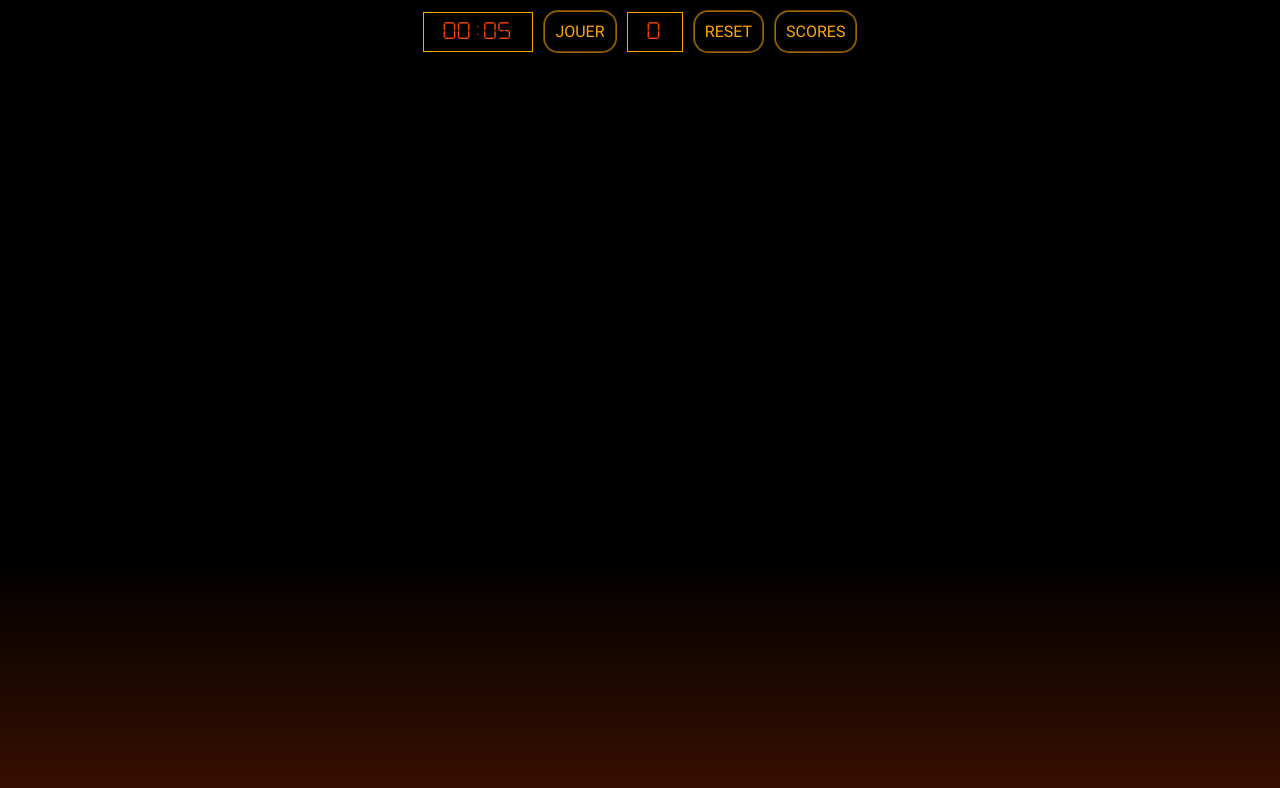
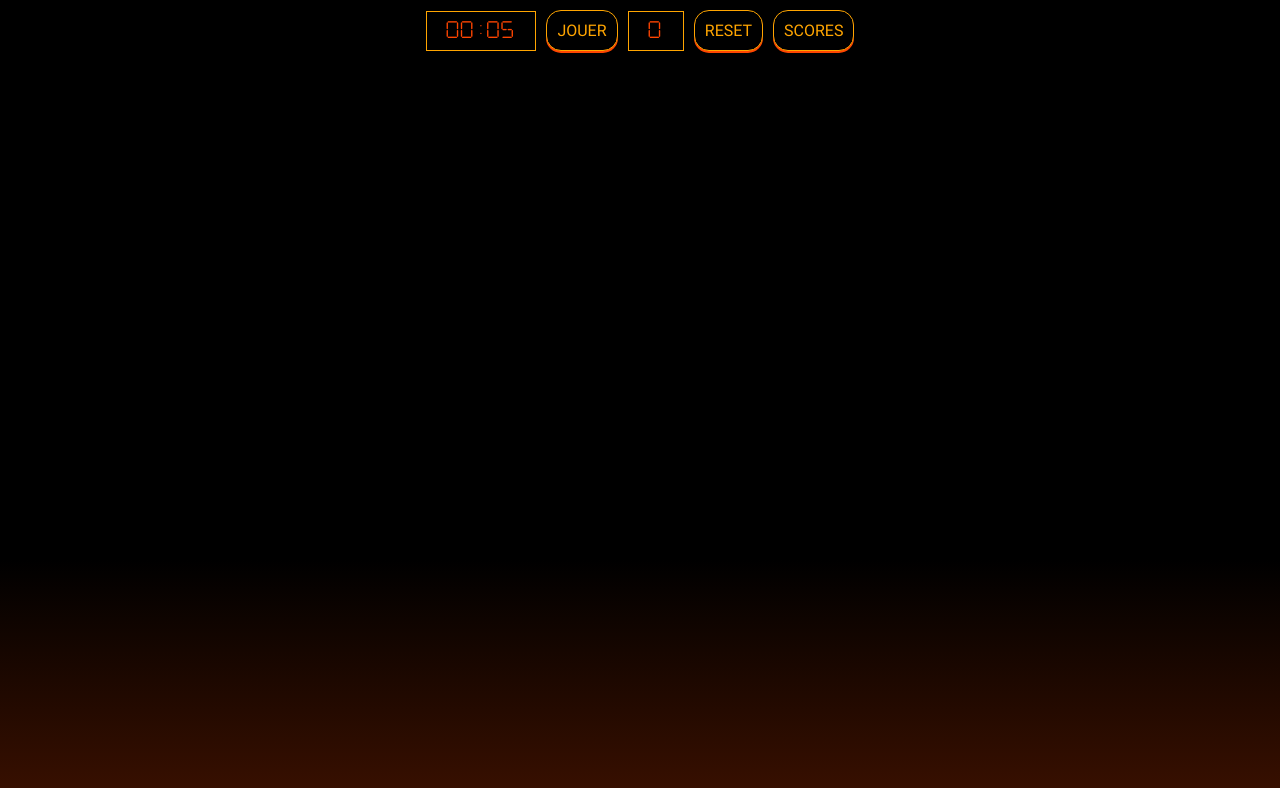
Before and after one commit to JeremyB60/jeudebulles, a plain HTML site: page index.html in a window 1280 px wide. Drawn offline with nearby package versions, Linux system fonts and the light colour scheme.

Commit message:
Correction boutons

```diff
--- a/assets/css/style.css
+++ b/assets/css/style.css
@@ -81,19 +81,27 @@ body {
 }
 
 .score button {
+  display: inline-block;
   padding: 10px;
-  background-color: black;
-  color: orange;
   font-size: 1rem;
   font-family: roboto;
-  border: 2px groove #ffa600a1;
   cursor: pointer;
+  text-align: center;
+  text-decoration: none;
+  outline: none;
+  color: orange;
+  background-color: black;
+  border: 1px solid orange;
   border-radius: 15px;
+  box-shadow: 0 2px orangered;
+}
+.score button:hover {
+  color: orangered;
 }
 
-.score button:hover {
-  background-color: orangered;
-  color: black;
+.score button:active {
+  box-shadow: 0 2px black;
+  transform: translateY(2px);
 }
 
 .bulles {
```
